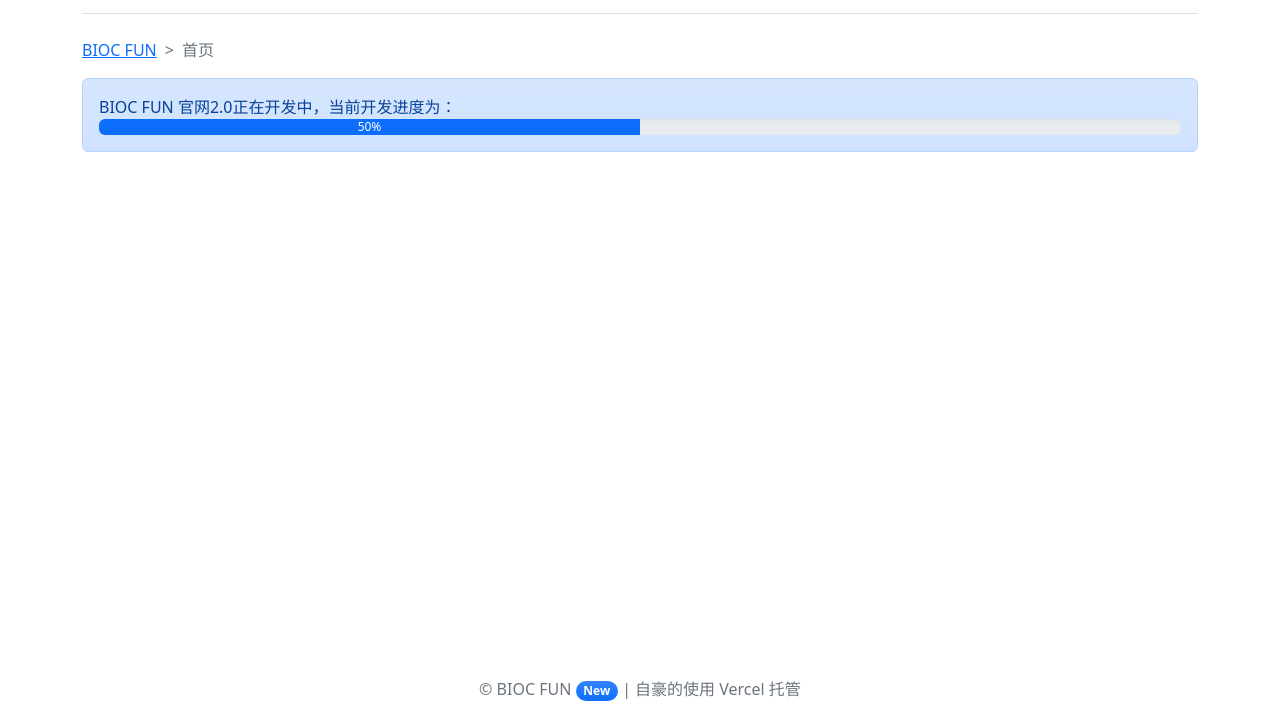
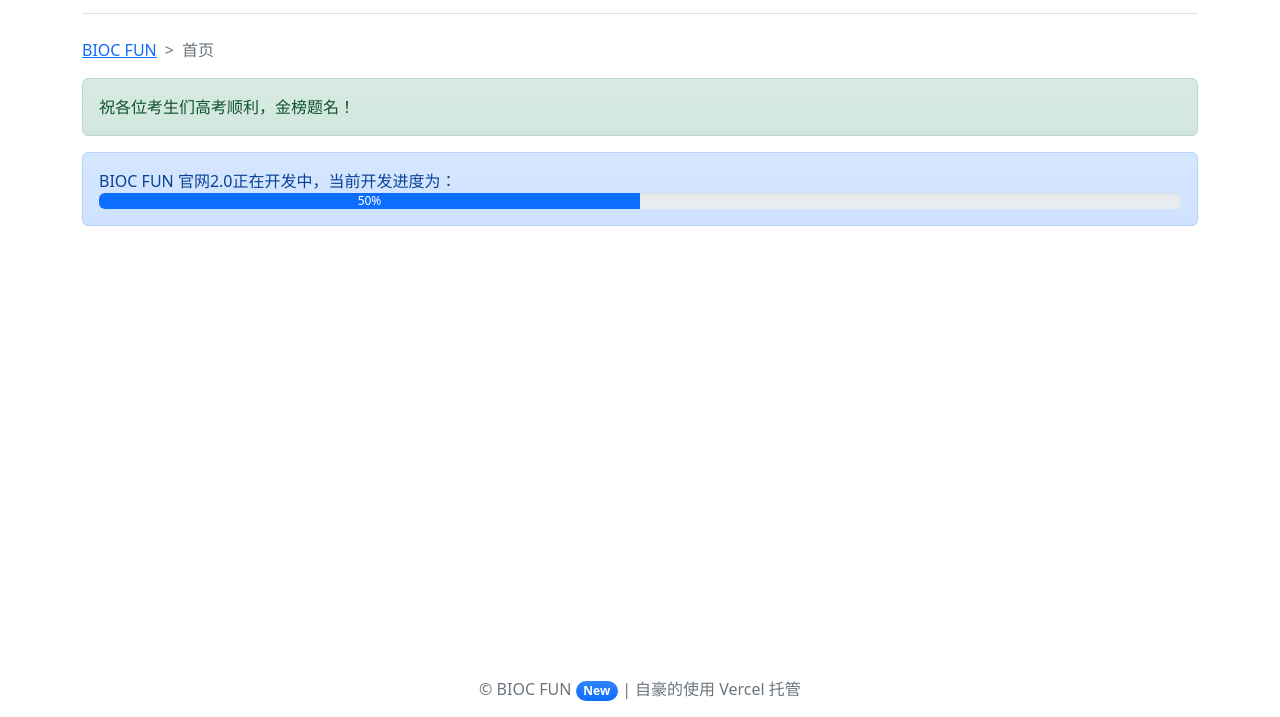
Before and after one commit to BIOC-FUN/BIOCWebsite, a website built with Vite: page src/index.html in a window 1280 px wide. Shown: the part 83-800 px from the top of the page. Built offline with nearby package versions, Linux system fonts and the light colour scheme.

Commit message:
Update Pages and Js
index.html
main.js

```diff
--- a/src/index.html
+++ b/src/index.html
@@ -34,6 +34,11 @@
         <li class="breadcrumb-item active" aria-current="page">首页</li>
       </ol>
     </nav>
+
+    <div class="alert alert-success" role="alert">
+      祝各位考生们高考顺利，金榜题名！
+    </div>
+
     <div class="alert alert-primary" role="alert">
       BIOC FUN 官网2.0正在开发中，当前开发进度为：
       <div class="progress" role="progressbar" aria-label="Example with label" aria-valuenow="50" aria-valuemin="0"
--- a/src/js/main.js
+++ b/src/js/main.js
@@ -9,3 +9,7 @@
   .forEach(popover => {
     new Popover(popover)
   })
+let datatime =new Date();
+console.log(`今天是 ${datatime.getFullYear()}年${datatime.getMonth()+1}月${datatime.getDate()}日
+祝各位考生们高考顺利，金榜题名！
+`)
```
